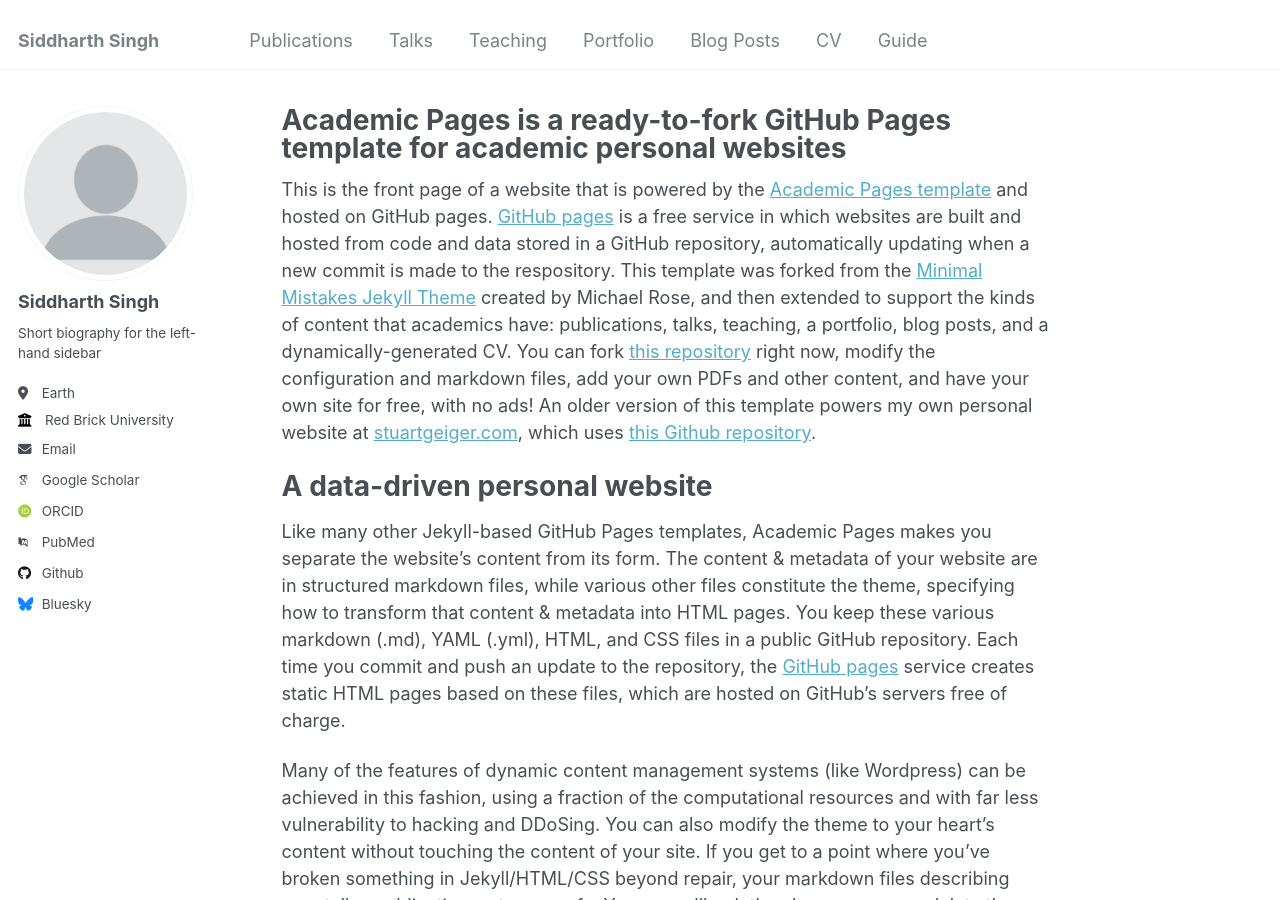
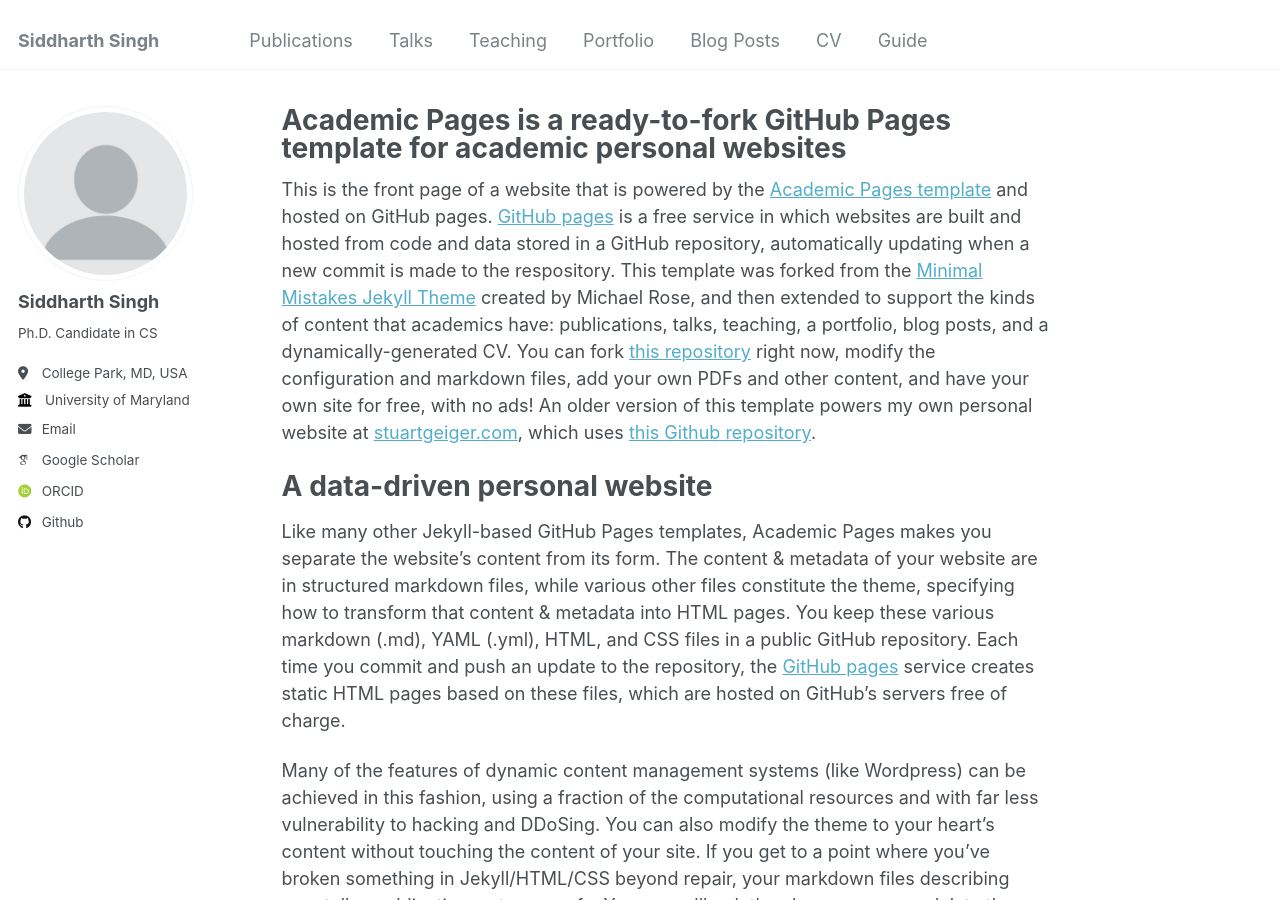
Before and after one commit to siddharth9820/siddharth9820.github.io, a Jekyll site: the page built from _pages/about.md, in a window 1280 px wide and 900 px high. Built offline with Jekyll 4.4.1, drawn with Linux system fonts in a browser that asks for light colours; some web fonts are replaced; some of the changed lines change nothing that is shown.

Commit message:
add more info

```diff
--- a/_config.yml
+++ b/_config.yml
@@ -24,54 +24,22 @@
   avatar           : "profile.png"
   name             : "Siddharth Singh"
   pronouns         : # example: "she/her"
-  bio              : "Short biography for the left-hand sidebar"
-  location         : "Earth"
-  employer         : "Red Brick University"
-  uri              : # URL
-  email            : "none@example.org"
+  bio              : "Ph.D. Candidate in CS"
+  location         : "College Park, MD, USA"
+  employer         : "University of Maryland"
+  email            : "ssingh3759 AT umd dot edu (remove 59 from the username)"
 
   # Academic websites
   arxiv            : # URL - Update with the correct link to your profile
-  googlescholar    : "https://scholar.google.com/citations?user=PS_CX0AAAAAJ"
-  impactstory      : # URL
-  orcid            : "http://orcid.org/yourorcidurl"
-  semantic         : # URL
-  pubmed           : "https://www.ncbi.nlm.nih.gov/pubmed/?term=john+snow"
-  researchgate     : # URL
+  googlescholar    : "https://scholar.google.com/citations?user=jNyBgaEAAAAJ"
+  orcid            : "http://orcid.org/0000-0002-2756-4290"
 
   # Repositories and software development
-  bitbucket        : # Username - Update with your username on the site
-  codepen          : # Username
-  dribbble         : # Username
-  github           : "academicpages"
-  kaggle           : # Username
-  stackoverflow    : # User number or user number and name (i.e., use "1" or "1/jeff-atwood")
+  github           : "https://github.com/siddharth9820/"
 
   # Social media
-  bluesky          : "bsky.app" # Replace this with you Bluesky username
-  facebook         : # Username
-  flickr           : # Username
-  foursquare       : # Username
-  goodreads        : # Username
-  google_plus      : # Username
-  keybase          : # Username
-  instagram        : # Username
-  lastfm           : # Username
-  linkedin         : # Username
-  mastodon         : # URL
-  medium           : # URL
-  pinterest        : # Username
-  soundcloud       : # Username
-  steam            : # Username
-  telegram         : # URL
-  tumblr           : # Username
-  twitter          : # Username for X / Twitter
-  vine             : # Username
-  weibo            : # Username
-  wikipedia        : # Username
-  xing             : # Username
-  youtube          : # Username
-  zhihu            : # URL
+  linkedin         : # siddharth-singh-a7232a114
+  twitter          : #
 
 # Publication Category - The following the list of publication categories and their headings
 publication_category:
```
